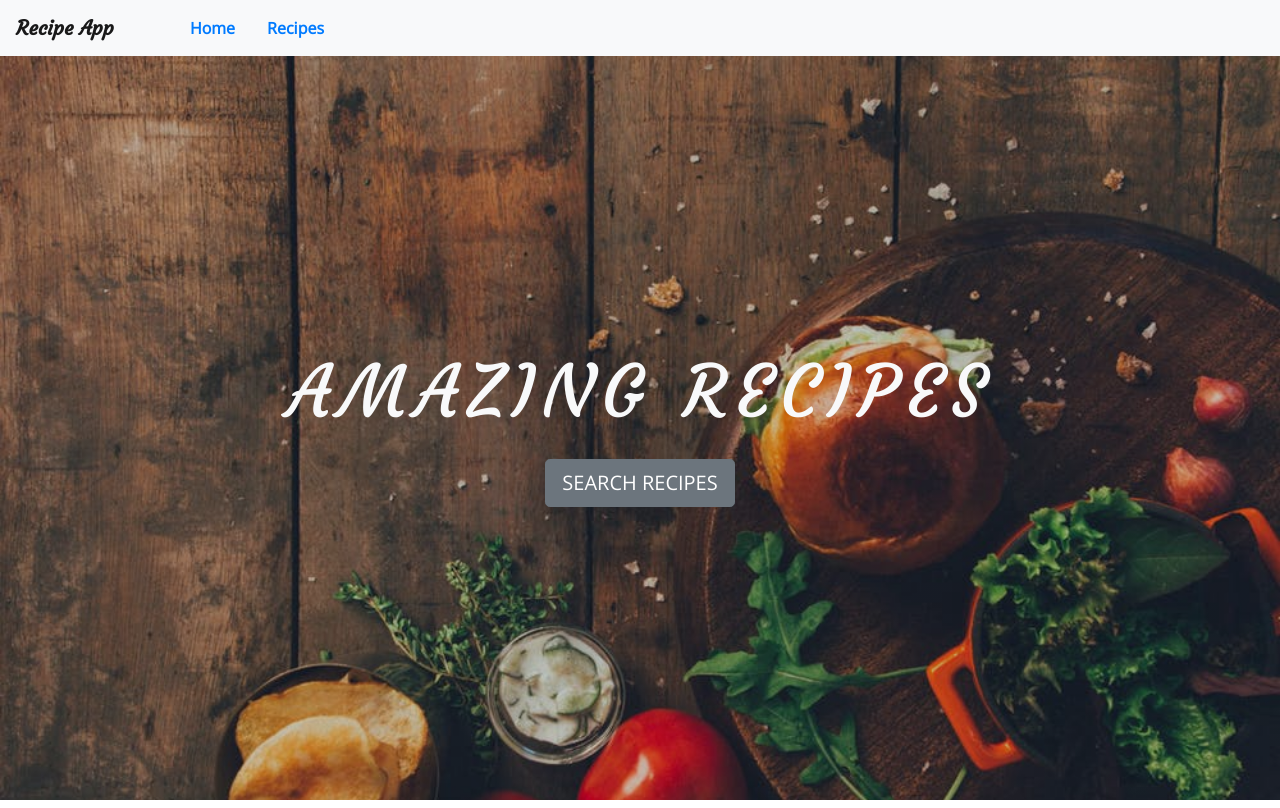
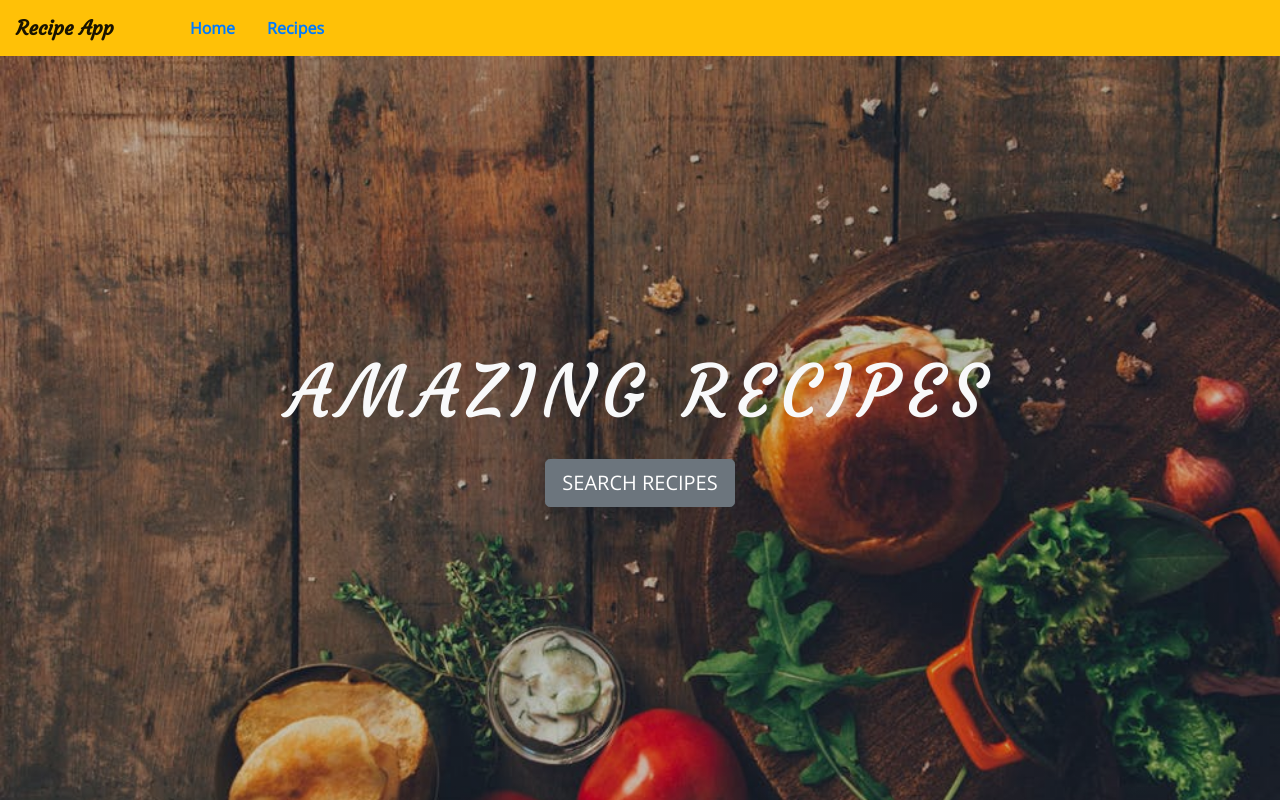
Before and after one commit to kapilpagani/003recipeapp, a React (Create React App) app: page / in a window 1280 px wide. Built offline with nearby package versions, Linux system fonts and the light colour scheme.

Commit message:
updated Navbar color

```diff
--- a/src/components/Navbar.js
+++ b/src/components/Navbar.js
@@ -4,7 +4,7 @@ import { Link } from 'react-router-dom';
 
 export default function Navbar() {
     return (
-        <nav className="navbar navbar-expand navbar-light bg-light font-weight-bold">
+        <nav className="navbar navbar-expand navbar-light bg-warning font-weight-bold">
             <Link to="/" className="navbar-brand text-slanted" id="im1" style={{ "marginRight": "60px" }}>Recipe App</Link>
             <div className="collapse navbar-collapse show">
                 <ul className="navbar-nav">
```
